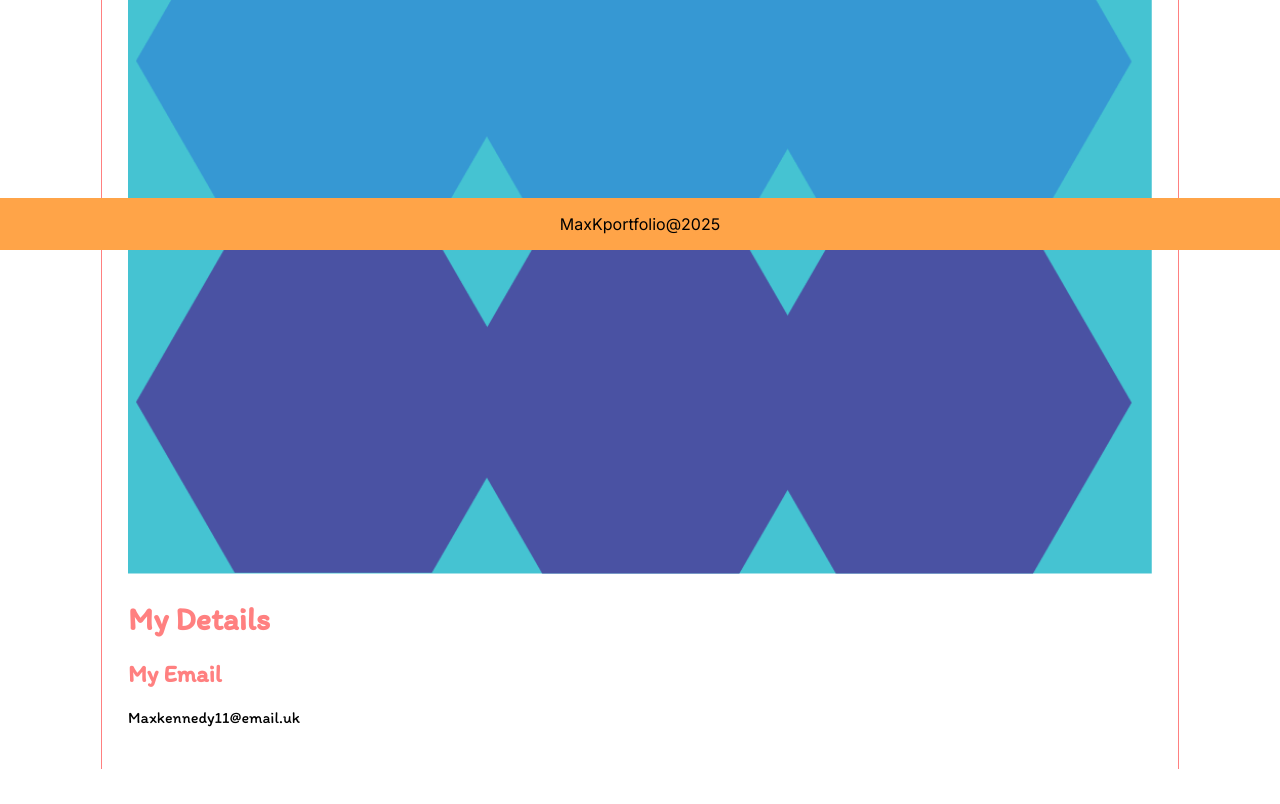
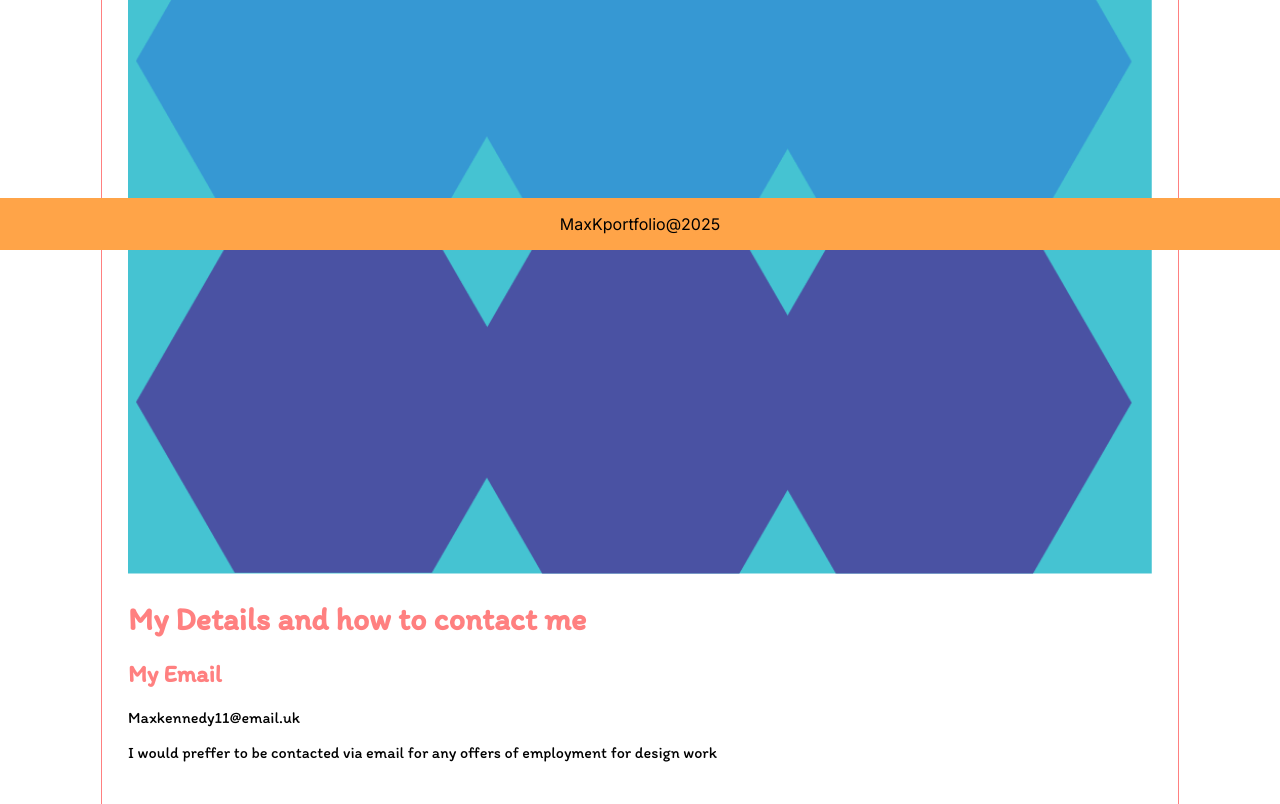
Before and after one commit to 30518481/myportfolio, a plain HTML site: page contact.html in a window 1280 px wide. Shown: the part 550-1354 px from the top of the page. Before the commit the page ends 1319 px from the top, so only its background shows below. Drawn offline with Linux system fonts and the light colour scheme.

Commit message:
Update contact.html

```diff
--- a/contact.html
+++ b/contact.html
@@ -1,10 +1,6 @@
 <!DOCTYPE html>
 <html lang="en">
 <head>
- <link rel="apple-touch-icon" sizes="180x180" href="apple-touch-icon.png?">
-<link rel="icon" type="image/png" sizes="32x32" href="favicon-32x32.png?">
-<link rel="icon" type="image/png" sizes="16x16" href="favicon-16x16.png?">
-<link rel="manifest" href="/site.webmanifest">
   <link rel="preconnect" href="https://fonts.googleapis.com">
 <link rel="preconnect" href="https://fonts.gstatic.com" crossorigin>
 <link href="https://fonts.googleapis.com/css2?family=Itim&display=swap" rel="stylesheet">
@@ -37,11 +33,13 @@
 
   <img class="big-image" src="images/calmness2.png" alt="A soothing blue hexagonal design">
 
-<h1>My Details</h1>
+<h1>My Details and how to contact me</h1>
 
 <h2>My Email</h2>
 
 <p>Maxkennedy11@email.uk</p>
+
+<p>I would preffer to be contacted via email for any offers of employment for design work</p>
 
 </main>
 
```
